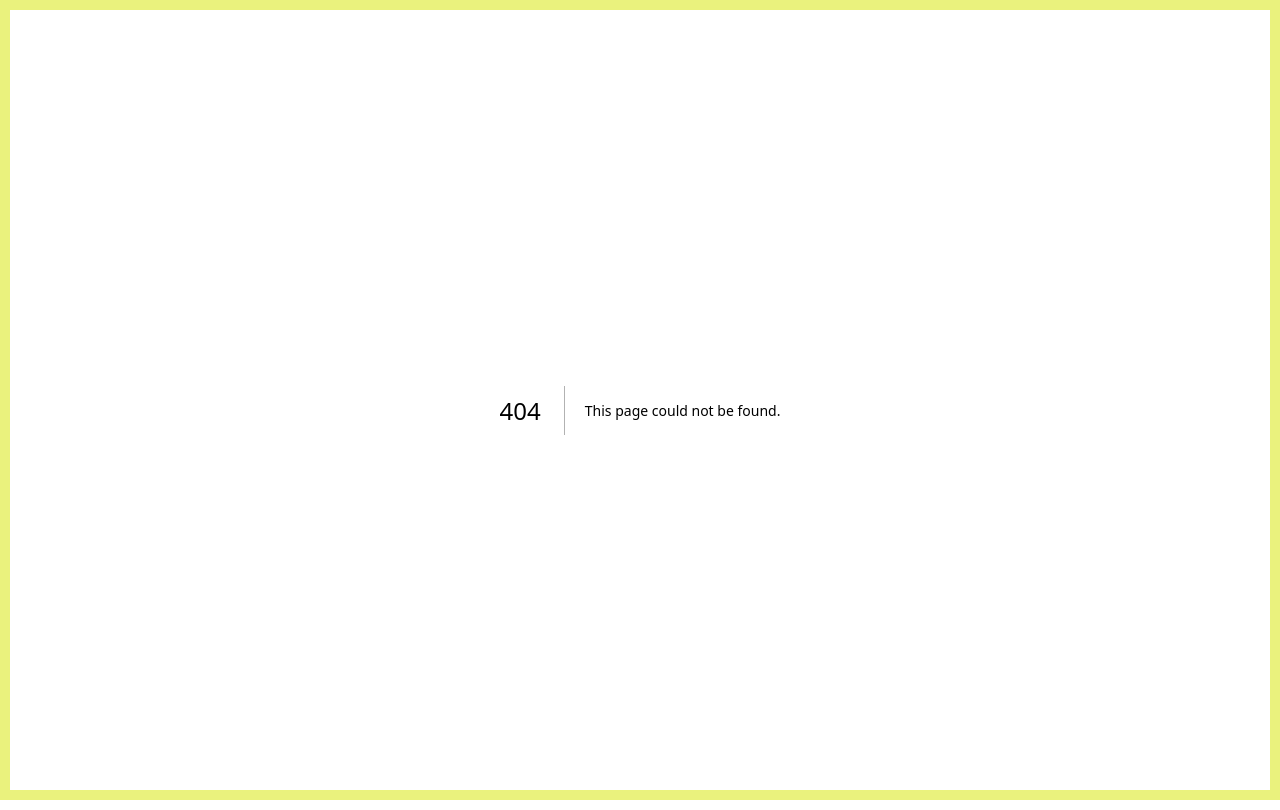
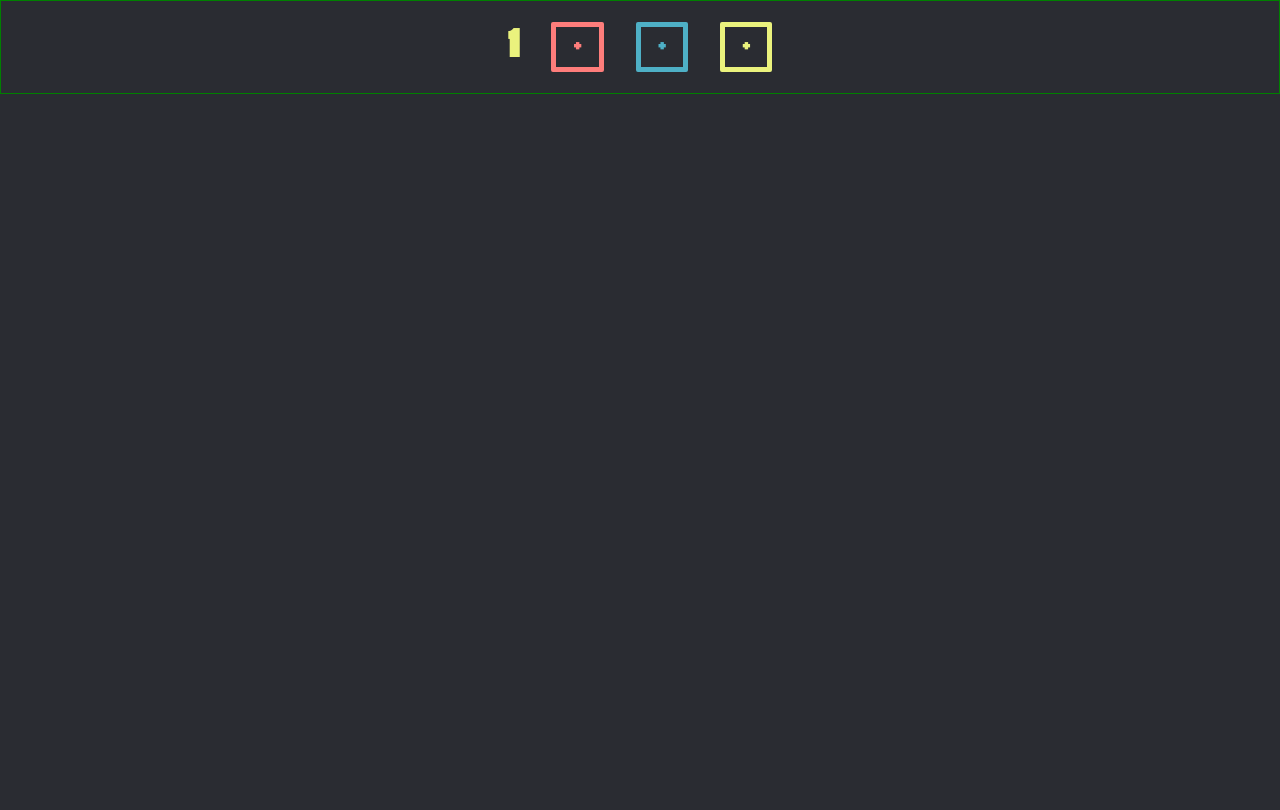
Before and after one commit to ilalande/Memomo, a Next.js app: page /1 in a window 1280 px wide. Before the commit this address had no page. Built offline with nearby package versions, Linux system fonts and the light colour scheme.

Commit message:
managing global css and home page and board page

```diff
--- /dev/null
+++ b/pages/[boardName].js
@@ -0,0 +1,41 @@
+import { useRouter } from 'next/router';
+import styles from '@styles/Board.module.css';
+
+export default function Board() {
+  const router = useRouter();
+  const { boardName } = router.query;
+  return (
+    <div className={styles.boardHeader}>
+      <header>
+        <h1>{boardName}</h1>
+        <div className={styles.plusButtonOnBoard}>
+          <button
+            type='text'
+            alt='Créez un nouveau mémo rose'
+            className={`plusButton  ${styles.memo1}`}
+          >
+            &nbsp; + &nbsp;
+          </button>
+        </div>
+        <div className={styles.plusButtonOnBoard}>
+          <button
+            type='text'
+            alt='Créez un nouveau mémo rose'
+            className={`plusButton  ${styles.memo2}`}
+          >
+            &nbsp; + &nbsp;
+          </button>
+        </div>
+        <div className={styles.plusButtonOnBoard}>
+          <button
+            type='text'
+            alt='Créez un nouveau mémo rose'
+            className={`plusButton  ${styles.memo3}`}
+          >
+            &nbsp; + &nbsp;
+          </button>
+        </div>
+      </header>
+    </div>
+  );
+}
--- /dev/null
+++ b/styles/Board.module.css
@@ -0,0 +1,35 @@
+.boardHeader {
+  border: 1px solid green;
+}
+.boardHeader header {
+  display: flex;
+  align-items: center;
+  justify-content: center;
+  flex-wrap: wrap;
+}
+.boardHeader h1 {
+  font-weight: 800;
+  font-size: 2.5rem;
+  text-transform: uppercase;
+  font-family: var(--font-tondu);
+  color: hsl(64, 82%, 72%);
+  padding: 1rem;
+}
+.plusButtonOnBoard {
+  font-size: 1rem;
+  margin: 1rem;
+}
+
+.memo1 {
+  border-color: hsl(1, 99%, 74%);
+  color: hsl(1, 99%, 74%);
+  /* background-color: red; */
+}
+.memo2 {
+  border-color: hsl(191, 51%, 54%);
+  color: hsl(191, 51%, 54%);
+}
+.memo3 {
+  border-color: hsl(64, 82%, 72%);
+  color: hsl(64, 82%, 72%);
+}
--- a/styles/globals.css
+++ b/styles/globals.css
@@ -74,6 +74,9 @@ h6 {
   --second-color-lighter: hsl(64, 82%, 72%);
   --third-color-darker: hsl(249, 64%, 56%);
   --light-color-white: hsl(0, 0%, 100%);
+  --post-it-1: hsl(1, 99, 74);
+  --post-it-2: hsl(191, 51, 54);
+  --post-it-3: hsl(249, 64%, 56%);
 }
 
 /* -----------GENERAL LAYOUT ON ALL PAGES --------------*/
@@ -82,21 +85,30 @@ body {
   background-color: var(--main-color-dark);
   color: var(--light-color-white);
   font-family: var(--font-rounded-elegance);
-  border: 10px solid var(--second-color-lighter);
 }
 
 a:hover {
-  opacity: 0.6;
   cursor: pointer;
+}
+a {
+  text-decoration: none;
 }
 
 #logo {
   font-family: var(--font-tondu);
-  font-size: 3rem;
   color: var(--third-color-darker);
   border-radius: 1px;
-  padding-left: 1rem;
-  padding-right: 1rem;
-  padding-top: 0.4rem;
+  padding: 0.4rem 1rem 0 1rem;
+  margin: 0.5rem;
   background-color: var(--second-color-lighter);
 }
+.plusButton {
+  border: 5px solid;
+  font-weight: 900;
+  font-family: var(--font-tondu);
+  border-radius: 2px;
+  padding: 0.5rem;
+}
+button {
+  background: transparent;
+}
```
Also changed, not shown: pages/index.js (+22 -6 lines), styles/Home.module.css (+18 -8 lines).
